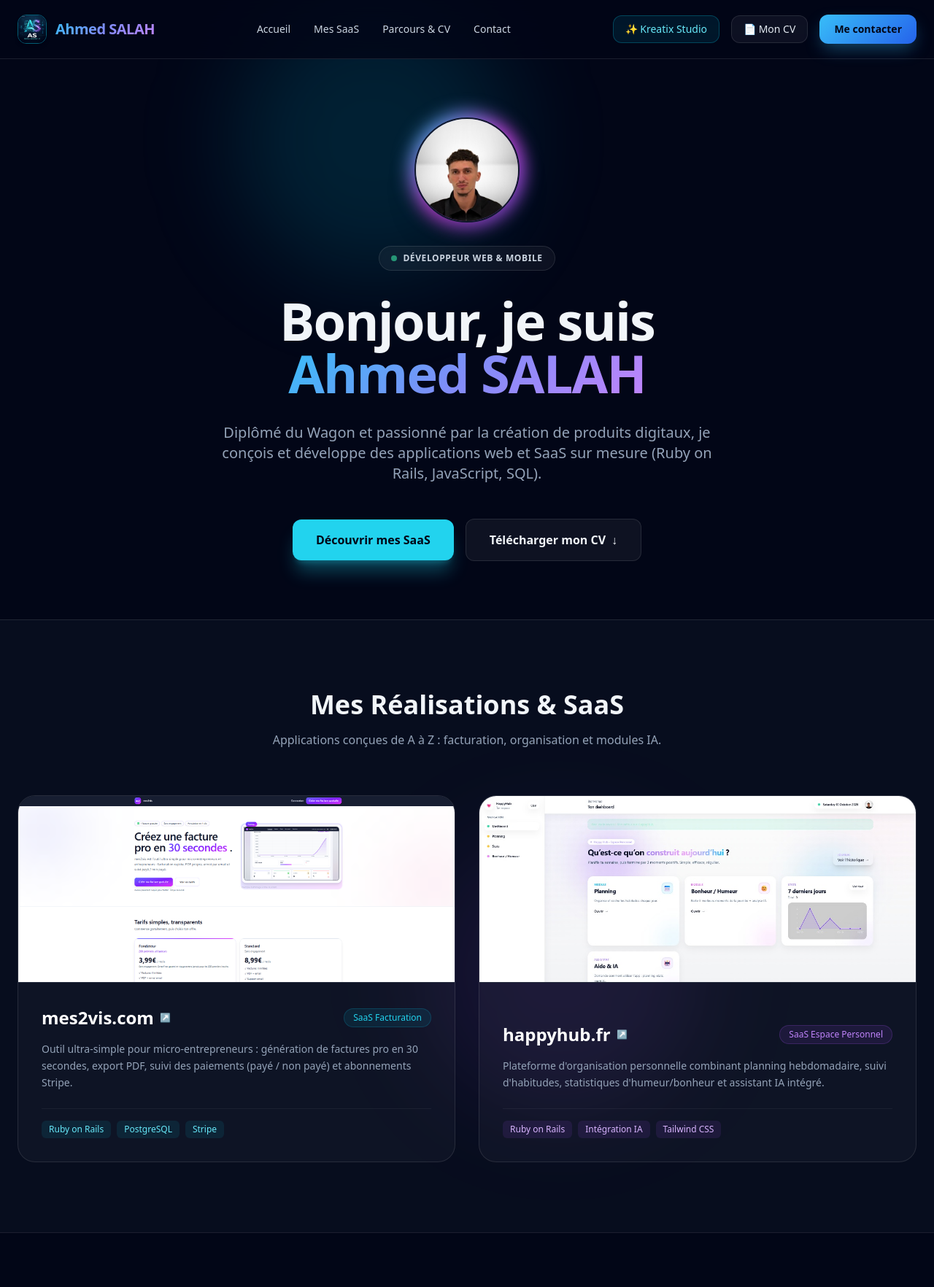
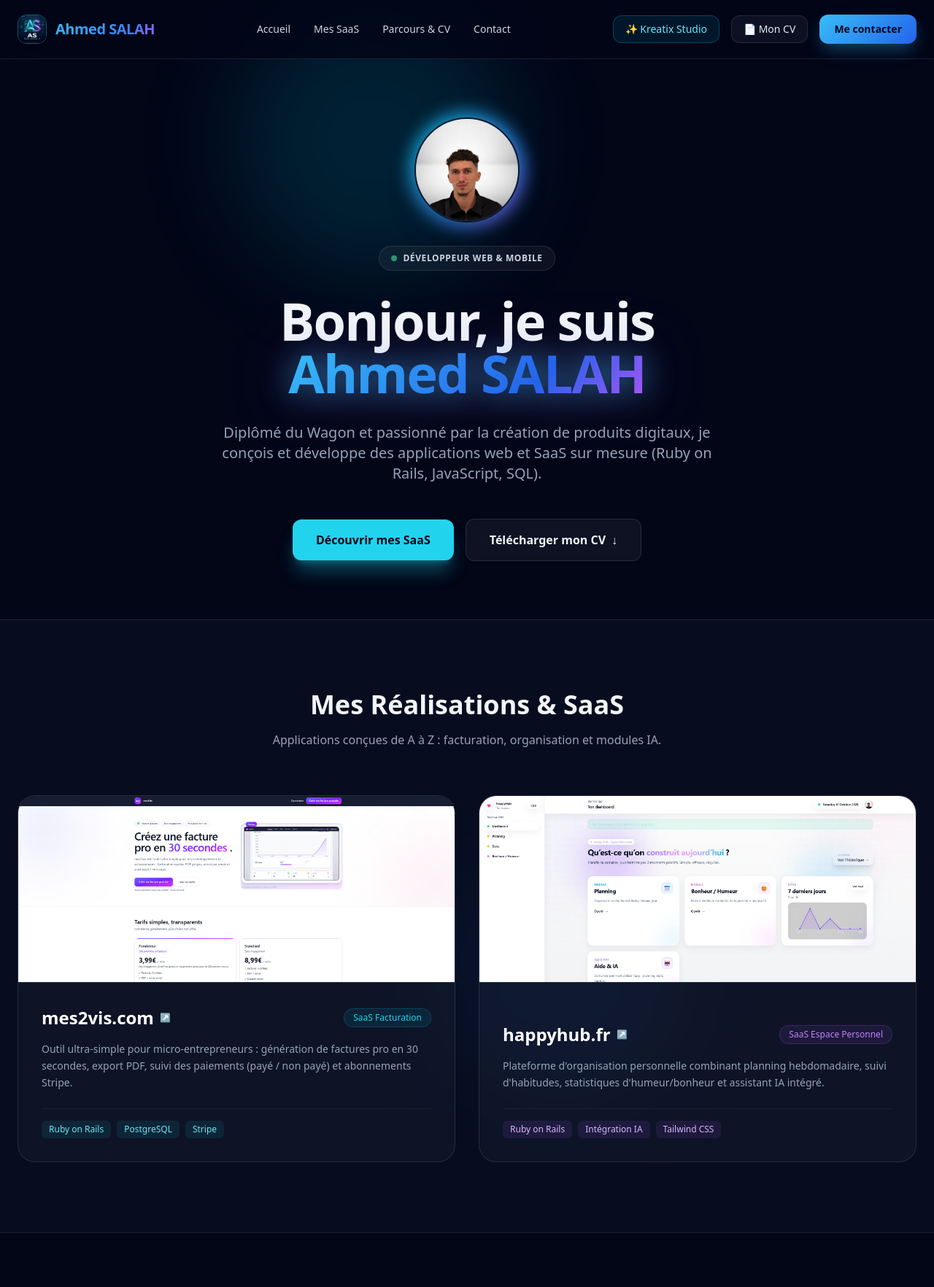
Before and after one commit to Ahmedslh17/portfolio_ahmed_salah, a Rails app: page / in a window 1280 px wide. Shown: the top 1764 px of the page at 73% size. Run offline with Rails 7, Linux system fonts and the light colour scheme; some libraries are stand-ins or nearby versions.

Commit message:
Ajustement degrade 70 bleu 30 violet effet led neon

```diff
--- a/app/views/pages/home.html.erb
+++ b/app/views/pages/home.html.erb
@@ -2,7 +2,7 @@
 
   <!-- Effets de lueurs d'arrière-plan -->
   <div class="absolute top-0 left-1/4 w-96 h-96 bg-cyan-500/15 rounded-full blur-3xl pointer-events-none"></div>
-  <div class="absolute top-1/3 right-1/4 w-96 h-96 bg-purple-500/15 rounded-full blur-3xl pointer-events-none"></div>
+  <div class="absolute top-1/3 right-1/4 w-96 h-96 bg-blue-600/10 rounded-full blur-3xl pointer-events-none"></div>
 
   <!-- Barre de navigation -->
   <header class="sticky top-0 z-50 backdrop-blur-xl bg-slate-950/80 border-b border-white/10">
@@ -10,7 +10,7 @@
       <div class="flex items-center space-x-3">
         <!-- Logo stylisé AS -->
         <%= image_tag "logoas.jpg", alt: "AS Logo", class: "w-10 h-10 rounded-xl object-cover border border-cyan-500/50 shadow-md" %>
-        <span class="text-xl font-bold tracking-tight" style="background: linear-gradient(135deg, #38bdf8 0%, #818cf8 50%, #c084fc 100%); -webkit-background-clip: text; -webkit-text-fill-color: transparent;">
+        <span class="text-xl font-bold tracking-tight" style="background: linear-gradient(135deg, #38bdf8 0%, #3b82f6 70%, #a855f7 100%); -webkit-background-clip: text; -webkit-text-fill-color: transparent;">
           Ahmed SALAH
         </span>
       </div>
@@ -33,7 +33,7 @@
           <span>📄 Mon CV</span>
         </a>
 
-        <!-- Bouton Me contacter bleu/cyan lumineux -->
+        <!-- Bouton Me contacter -->
         <a href="#contact" class="px-5 py-2.5 rounded-xl text-sm font-bold text-slate-950 hover:scale-[1.03] transition-all duration-200" style="background: linear-gradient(135deg, #38bdf8 0%, #2563eb 100%); box-shadow: 0 10px 25px -5px rgba(56, 189, 248, 0.4);">
           Me contacter
         </a>
@@ -45,9 +45,9 @@
   <section id="accueil" class="relative pt-20 pb-20 px-6">
     <div class="max-w-5xl mx-auto text-center flex flex-col items-center">
 
-      <!-- Photo de profil avec l'auréole lumineuse -->
+      <!-- Photo de profil avec auréole : 70% Bleu/Cyan et 30% Violet -->
       <div class="relative mb-8 group">
-        <div class="absolute -inset-1.5 rounded-full blur-md opacity-100 group-hover:scale-105 transition duration-300" style="background: linear-gradient(135deg, #22d3ee 0%, #d946ef 50%, #8b5cf6 100%);"></div>
+        <div class="absolute -inset-1.5 rounded-full blur-md opacity-100 group-hover:scale-105 transition duration-300" style="background: linear-gradient(135deg, #06b6d4 0%, #3b82f6 70%, #a855f7 100%);"></div>
         <%= image_tag "profile.jpg", alt: "Ahmed SALAH", class: "relative w-36 h-36 rounded-full object-cover border-2 border-slate-900 shadow-2xl" %>
       </div>
 
@@ -56,10 +56,10 @@
         <span class="text-xs font-semibold uppercase tracking-wider text-slate-300">Développeur Web & Mobile</span>
       </div>
 
-      <!-- Grand titre principal avec dégradé garanti (cyan / sky / purple) -->
+      <!-- Grand titre : 70% Bleu Vif / Cyan -> 30% Violet Neon LED -->
       <h1 class="text-5xl md:text-7xl font-extrabold tracking-tight mb-8 leading-tight">
         Bonjour, je suis <br/>
-        <span style="background: linear-gradient(135deg, #38bdf8 0%, #818cf8 50%, #c084fc 100%); -webkit-background-clip: text; -webkit-text-fill-color: transparent; display: inline-block;">
+        <span style="background: linear-gradient(135deg, #38bdf8 0%, #2563eb 70%, #a855f7 100%); -webkit-background-clip: text; -webkit-text-fill-color: transparent; display: inline-block; filter: drop-shadow(0 0 20px rgba(56, 189, 248, 0.6)) drop-shadow(0 0 40px rgba(168, 85, 247, 0.3));">
           Ahmed SALAH
         </span>
       </h1>
```
